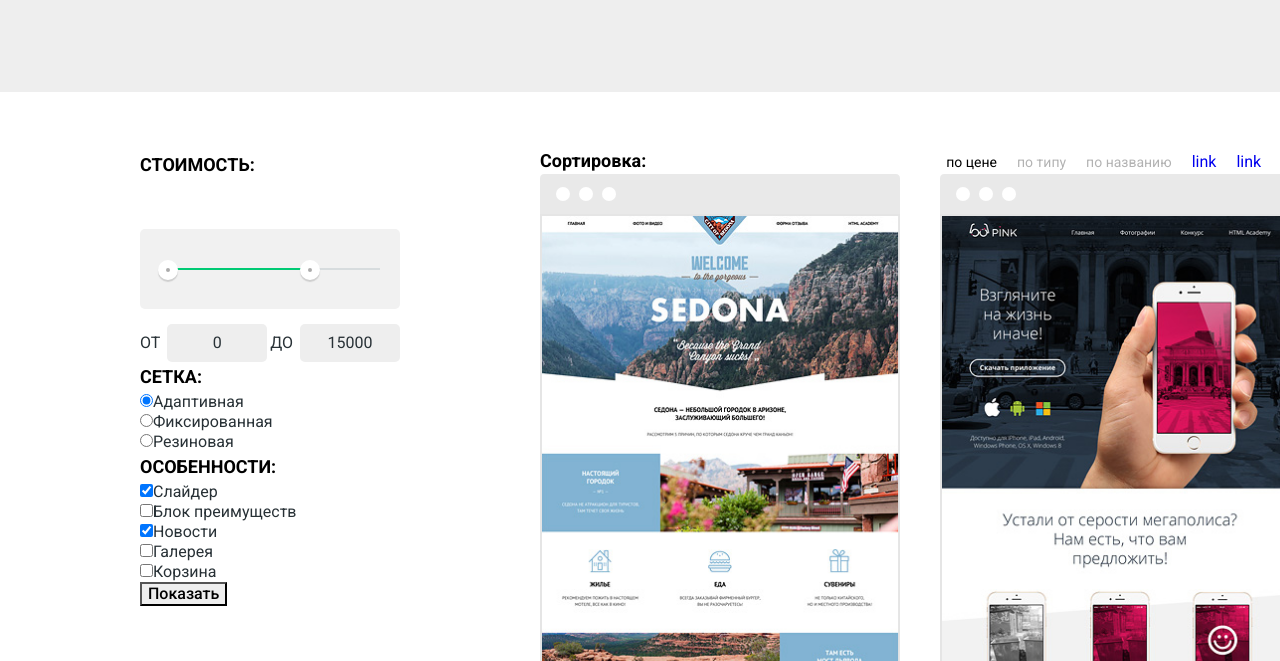
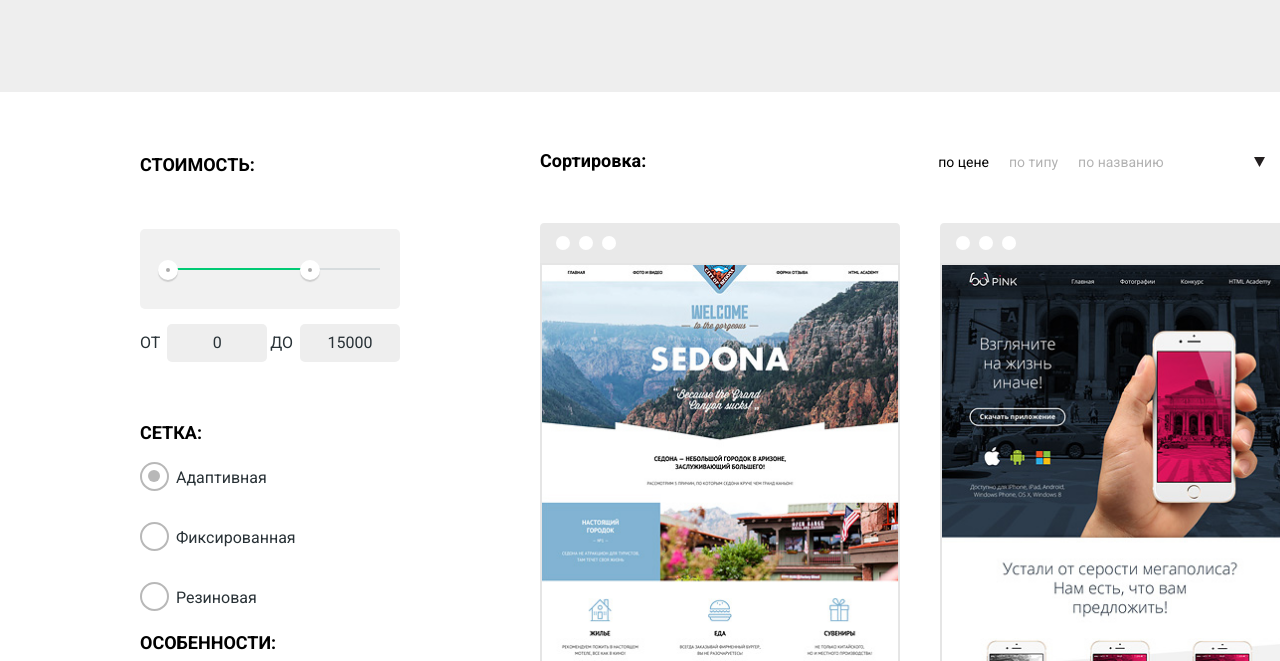
Before and after one commit to SelivanovAN/184136-nerds, a plain HTML site: page catalog.html in a window 1280 px wide. Shown: the part 291-952 px from the top of the page. Drawn offline with Linux system fonts and the light colour scheme; files that its build step writes are made by us from their sources; a script that the page names is missing.

Commit message:
Сделал декоративные элементы

```diff
--- a/catalog.html
+++ b/catalog.html
@@ -53,21 +53,21 @@
               </div>
             </fieldset>
     				<div class="grid-catalog"><!--Сетка-->
-    					<span class="grid-title">Сетка:</span><br>
+    					<span class="grid-title">Сетка:</span>
     					<section class="grid-items">
-    						<label class="grid-item_label" for="adaptive-field"><input type="radio" name="fatness-ice" id="adaptive-field" value="adaptive" checked>Адаптивная</label>
-    						<label class="grid-item_label" for="fix-field"><input type="radio" name="fatness-ice" id="fix-field" value="fix">Фиксированная</label>
-    						<label class="grid-item_label" for="rubber-field"><input type="radio" name="fatness-ice" id="rubber-field" value="rubber">Резиновая</label>
+    						<input class="grid-item_radio" type="radio" name="fatness-ice" id="adaptive-field" value="adaptive" checked><label class="grid-item_label" for="adaptive-field">Адаптивная</label>
+    						<input class="grid-item_radio" type="radio" name="fatness-ice" id="fix-field" value="fix"><label class="grid-item_label" for="fix-field">Фиксированная</label>
+    						<input class="grid-item_radio" type="radio" name="fatness-ice" id="rubber-field" value="rubber"><label class="grid-item_label" for="rubber-field">Резиновая</label>
     					</section>
     				</div><!--/Сетка-->
     				<div class="specialty-catalog"><!--Особенности-->
-    					<span class="specialty-title">Особенности:</span><br>
+    					<span class="specialty-title">Особенности:</span>
     					<section class="specialty-item">
-    						<label class="specialty-item_chek specialty-item_chek_visually-hidden" for="slider-field"><input type="checkbox" name="specialty" id="slider-field" checked>Слайдер</label>
-    						<label class="specialty-item_chek specialty-item_chek_visually-hidden" for="privilege-field"><input type="checkbox" name="specialty" id="privilege-field" >Блок преимуществ</label>
-    						<label class="specialty-item_chek specialty-item_chek_visually-hidden" for="news-field"><input type="checkbox" name="specialty" id="news-field" checked>Новости</label>
-    						<label class="specialty-item_chek specialty-item_chek_visually-hidden" for="gallery-field"><input type="checkbox" name="specialty" id="gallery-field">Галерея</label>
-    						<label class="specialty-item_chek specialty-item_chek_visually-hidden" for="basket-field"><input type="checkbox" name="specialty" id="basket-field">Корзина</label>
+    						<input class="specialty-item_checkbox" type="checkbox" name="specialty" id="slider-field" checked><label class="specialty-item_label specialty-item_chek_visually-hidden" for="slider-field">Слайдер</label>
+    						<input class="specialty-item_checkbox" type="checkbox" name="specialty" id="privilege-field"><label class="specialty-item_label specialty-item_chek_visually-hidden" for="privilege-field">Блок преимуществ</label>
+    						<input class="specialty-item_checkbox" type="checkbox" name="specialty" id="news-field" checked><label class="specialty-item_label specialty-item_chek_visually-hidden" for="news-field">Новости</label>
+    						<input class="specialty-item_checkbox" type="checkbox" name="specialty" id="gallery-field"><label class="specialty-item_label specialty-item_chek_visually-hidden" for="gallery-field">Галерея</label>
+    						<input class="specialty-item_checkbox" type="checkbox" name="specialty" id="basket-field"><label class="specialty-item_label specialty-item_chek_visually-hidden" for="basket-field">Корзина</label>
     					</section>
     				</div><!--/Особенности-->
     				<button class="btn-apply_form" type="submit" title="Показать">Показать</button>
@@ -82,8 +82,8 @@
                 <li class="sorting-item"><a class="sorting-item_link sorting-item_price_active">по цене</a></li>
                 <li class="sorting-item"><a class="sorting-item_link sorting-item_type_sleep">по типу</a></li>
                 <li class="sorting-item"><a class="sorting-item_link sorting-item_name_sleep">по названию</a></li>
-                <li class="sorting-item"><a class="sorting-item_up" href="#">link</a></li>
-                <li class="sorting-item"><a class="sorting-item_down" href="#">link</a></li>
+                <li class="sorting-item"><a class="sorting-item_down" href="#" aria-label="Иконка сортировки вниз"><svg xmlns="http://www.w3.org/2000/svg" width="11" height="10" viewBox="0 0 11 10"><path fill="#231F20" d="M5.5 10L0 0h11"/></svg></a></li>
+                <li class="sorting-item"><a class="sorting-item_up" href="#" aria-label="Иконка сортировки вверх"><svg xmlns="http://www.w3.org/2000/svg" width="11" height="10" viewBox="0 0 11 10"><path fill="#a6a6a6" d="M5.5 0L0 10h11z"/></svg></a></li>
               </ul>
             </div>
           </form>
@@ -168,10 +168,10 @@
             </section>
           </div>
           <ul class="selected-items_pages">
-            <li class="selected-items_li"><a class="selected-items_page selected-items_page_block active-page" href="#">1</a></li>
+            <li class="selected-items_li"><a class="selected-items_page active-page" href="#">1</a></li>
             <li class="selected-items_li"><a class="selected-items_page selected-items_page_block" href="#">2</a></li>
             <li class="selected-items_li"><a class="selected-items_page selected-items_page_block" href="#">3</a></li>
-            <li class="selected-items_li"><a class="selected-items_page page_next" href="#next">Следующая</a></li>
+            <li class="selected-items_li"><a class="selected-items_page selected-items_page_block selected-items_page_page_next" href="#next">Следующая</a></li>
           </ul>
       </div>
     </div>
--- a/css/style.css
+++ b/css/style.css
@@ -599,6 +599,7 @@ img {
   margin: 0;
   padding: 0;
   border: none;
+  margin-bottom: 56px;
 }
 .range-filter {
   width: 260px;
@@ -705,11 +706,55 @@ img {
   flex-direction: column;
 }
 .grid-item_label {
+  display: block;
+  position: relative;
+  cursor: pointer;
+  user-select: none;
+  padding-left: 36px;
   font-family: "Roboto", "Tahoma", sans-serif;
   font-size: 16px;
   line-height: 20px;
   font-weight: 400;
   color: #283136;
+  margin-bottom: 20px;
+  margin-top: 20px;
+}
+.grid-item_radio {
+  display: none;
+}
+.grid-item_radio + .grid-item_label::before {
+  content: "";
+  position: absolute;
+  width: 25px;
+  height: 25px;
+  /*box-sizing: border-box;*/
+  border: 2px solid rgba(77, 77, 77, 0.4);
+  left: 0px;
+  top: -6px;
+  border-radius: 50%;
+}
+.grid-item_radio:checked + .grid-item_label::after {
+  content: "";
+  position: absolute;
+  width: 12px;
+  height: 12px;
+  box-sizing: border-box;
+  left: 8px;
+  top: 2px;
+  border-radius: 100%;
+  background-color: rgba(77, 77, 77, 0.4);
+}
+.grid-item_radio:hover + .grid-item_label::before {
+  border: 2px solid rgba(77, 77, 77, 1);
+}
+.grid-item_radio:checked:hover + .grid-item_label::after {
+  background-color: rgba(77, 77, 77, 1);
+}
+.grid-item_radio:disabled + .grid-item_label::before {
+  border: 2px solid rgba(77, 77, 77, 0.1);
+}
+.grid-item_radio:checked:disabled + .grid-item_label::after {
+  background-color: rgba(77, 77, 77, 0.1);
 }
 .specialty-title {
   font-family: "Roboto", "Tahoma", sans-serif;
@@ -723,20 +768,77 @@ img {
   display: flex;
   flex-direction: column;
 }
-.specialty-item_chek {
+.specialty-item_label {
+  display: block;
+  position: relative;
+  cursor: pointer;
+  user-select: none;
+  padding-left: 36px;
+  margin-bottom: 20px;
+  margin-top: 20px;
   font-family: "Roboto", "Tahoma", sans-serif;
   font-size: 16px;
   line-height: 20px;
   font-weight: 400;
   color: #283136;
 }
+.specialty-item_checkbox {
+  display: none;
+}
+.specialty-item_checkbox + .specialty-item_label::before {
+  content: "";
+  position: absolute;
+  width: 23px;
+  height: 23px;
+  left: 0px;
+  top: -6px;
+  border-radius: 3px;
+  border: 2px solid rgba(0, 0, 0, 0.4);
+}
+.specialty-item_checkbox:checked + .specialty-item_label::before {
+  content: "";
+  position: absolute;
+  width: 26px;
+  height: 24px;
+  left: 2px;
+  top: -4px;
+  border-radius: 3px;
+  border: none;
+  background: url("../img/checkbox-on.svg") 0 0 no-repeat;
+  fill-opacity: rgba(0, 0, 0, 0.4);
+}
+.specialty-item_checkbox:hover + .specialty-item_label::before {
+  border: 2px solid rgba(0, 0, 0, 1);
+}
+.specialty-item_checkbox:checked:hover + .specialty-item_label::before {
+  background-color: rgba(0, 0, 0, 1);
+}
+.specialty-item_checkbox:checked:hover + .specialty-item_label::before {
+  fill-opacity: 0.1;
+}
+.specialty-item_checkbox:disabled + .specialty-item_label::before {
+  border: 2px solid rgba(0, 0, 0, 0.1);
+}
+.specialty-item_checkbox:checked:disabled + .specialty-item_label::before {
+  background-color: rgba(0, 0, 0, 0.1);
+}
 .btn-apply_form {
+  display: block;
+  width: 260px;
+  height: 50px;
+  box-sizing: border-box;
+  border-radius: 3px;
+  margin-top: 20px;
   font-family: "Roboto", "Tahoma", sans-serif;
   font-size: 16px;
   line-height: 18px;
   font-weight: 500;
   color: #000000;
   background-color: #eeeeee;
+  cursor: pointer;
+  border: none;
+  text-align: center;
+  vertical-align: middle;
 }
 .btn-apply_form:hover {
   background-color: #dfdfdf;
@@ -744,6 +846,7 @@ img {
 .btn-apply_form:active {
 background-color: #d5d5d5;
 color: rgba(0, 0, 0, 0.5);
+box-shadow: 0 -3px 0 0 #bfbfbf;
 }
 /*--БЛОК ОСОРТИРОВАННЫХ ШАБЛОНОВ--*/
 .selected-forms,
@@ -754,6 +857,7 @@ color: rgba(0, 0, 0, 0.5);
 .sorting {
   display: flex;
   align-items: baseline;
+  margin-bottom: 49px;
 }
 .sorting-title {
   font-family: "Roboto", "Tahoma", sans-serif;
@@ -761,17 +865,42 @@ color: rgba(0, 0, 0, 0.5);
   line-height: 18px;
   font-weight: 700;
   color: #000000;
-  margin-right: 300px;
+  margin-right: 292px;
 }
 .sorting-items {
+  display: flex;
+  align-items: center;
   padding: 0px;
   margin: 0px;
 }
-.sorting-items {
-  display: flex;
-}
 .sorting-item {
   margin-right: 20px;
+}
+.sorting-item:nth-child(3) {
+  margin-right: 90px;
+}
+.sorting-items .sorting-item:last-child {
+  margin: 0px;
+}
+.sorting-item .sorting-item_down {
+  font-size: 0px;
+  display: flex;
+  align-items: center;
+  justify-content: center;
+  text-align: center;
+  background-color: #ffffff;
+  width: 11px;
+  height: 10px;
+}
+.sorting-item .sorting-item_up {
+  font-size: 0px;
+  display: flex;
+  align-items: center;
+  justify-content: center;
+  text-align: center;
+  background-color: #ffffff;
+  width: 11px;
+  height: 10px;
 }
 .sorting-item_link {
   font-family: "Roboto", "Tahoma", sans-serif;
@@ -925,16 +1054,45 @@ color: rgba(0, 0, 0, 0.5);
   color: #000000;
   background-color: #eeeeee;
 }
+.selected-items_page_block {
+  display: block;
+  box-sizing: border-box;
+  text-align: center;
+  vertical-align: middle;
+  width: 50px;
+  height: 50px;
+  padding-top: 14px;
+  border-radius: 3px;
+}
 .active-page {
+  display: block;
+  box-sizing: border-box;
+  text-align: center;
+  vertical-align: middle;
+  width: 50px;
+  height: 50px;
+  padding-top: 14px;
+  border-radius: 3px;
   background-color: #ffffff;
   border: 3px solid #dbdbdb;
 }
-.selected-items_page:hover {
+.selected-items_page_block:hover {
   background-color: #dfdfdf;
 }
-.selected-items_page:active {
+.selected-items_page_block:active {
   background-color: #d5d5d5;
   color: rgba(0, 0, 0, 0.3);
+  box-shadow: 0 -3px 0 0 #bfbfbf;
+}
+.selected-items_page_page_next {
+  display: block;
+  box-sizing: border-box;
+  text-align: center;
+  vertical-align: middle;
+  width: 260px;
+  height: 50px;
+  padding-top: 14px;
+  border-radius: 3px;
 }
 /*.selected-items_page_block {
   display: block;
```
Also changed, not shown: img/checkbox-off.svg (renamed from img/svg-nerds/svg-nerds/checkbox-off.svg), img/checkbox-on.svg (renamed from img/svg-nerds/svg-nerds/checkbox-on.svg), img/icon-down-dir.svg (renamed from img/svg-nerds/svg-nerds/icon-down-dir.svg), img/icon-up-dir.svg (renamed from img/svg-nerds/svg-nerds/icon-up-dir.svg), img/svg-nerds/close-cross.svg (renamed from img/svg-nerds/svg-nerds/close-cross.svg), img/svg-nerds/filter-button.svg (renamed from img/svg-nerds/svg-nerds/filter-button.svg), img/svg-nerds/nerds-logo.svg (renamed from img/svg-nerds/svg-nerds/nerds-logo.svg), img/svg-nerds/radio-off.svg (renamed from img/svg-nerds/svg-nerds/radio-off.svg), img/svg-nerds/radio-on.svg (renamed from img/svg-nerds/svg-nerds/radio-on.svg).
